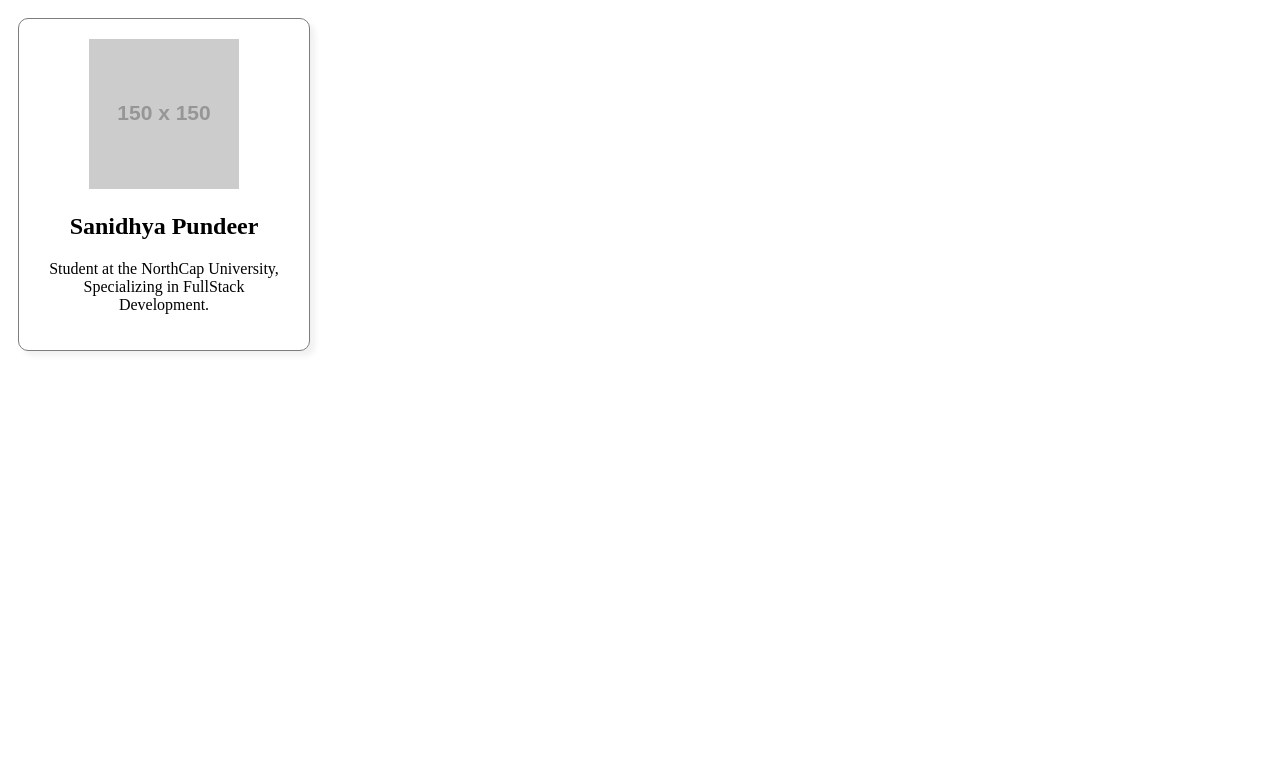
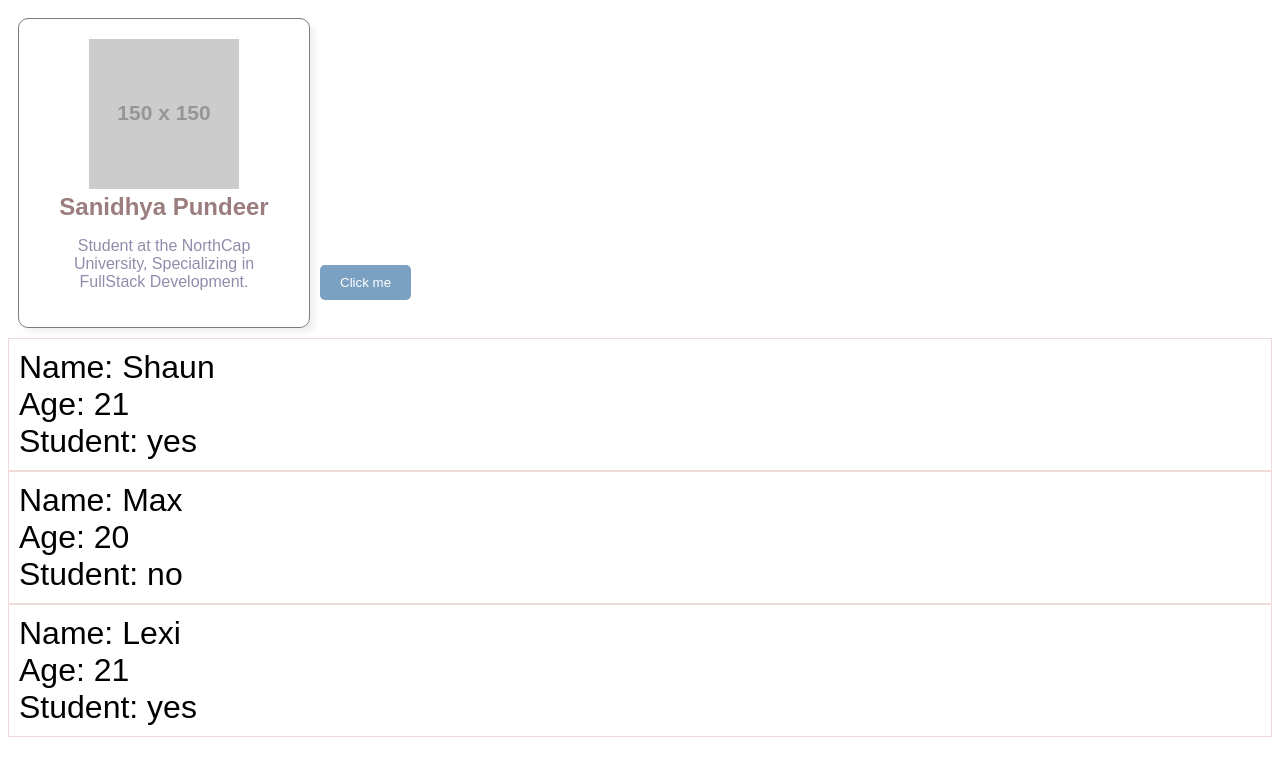
Before and after one commit to Sanidhya-Pundeer/React-Basics, a React (Vite) app in the folder my-react-app/: page / in a window 1280 px wide. Shown: the top 776 px of the page. Built offline with nearby package versions, Linux system fonts and the light colour scheme.

Commit message:
card completed

```diff
--- a/my-react-app/src/App.jsx
+++ b/my-react-app/src/App.jsx
@@ -1,9 +1,15 @@
 import Card from "./Card";
+import Button from "./Buttons/Button";
+import Student from "./Student.jsx";
 
 function App() {
     return (
         <>
         <Card></Card>
+        <Button></Button>
+        <Student name='Shaun' age  = {21} isStudent = {true}></Student>
+        <Student name="Max" age = {20} isStudent ={false}></Student>
+        <Student name="Lexi" age = {21} isStudent ={true}></Student>
         </>
     );
 }
--- /dev/null
+++ b/my-react-app/src/Buttons/Button.jsx
@@ -0,0 +1,10 @@
+import styles from './Button.module.css';
+
+function Button(){
+    return (
+        <button className={styles.Button}>Click me</button>
+        //dynamically loading the class name using the styles keyword
+    );
+}
+
+export default Button;
--- /dev/null
+++ b/my-react-app/src/Buttons/Button.module.css
@@ -0,0 +1,8 @@
+.Button{
+    background-color: rgb(122, 160, 194);
+    color: white;
+    padding: 10px 20px;
+    border-radius: 5px;
+    border: none !important;
+    cursor: pointer;
+  }
--- a/my-react-app/src/Card.jsx
+++ b/my-react-app/src/Card.jsx
@@ -5,7 +5,7 @@ return(
         <h2 className = 'card-title'>
           Sanidhya Pundeer
         </h2>
-        <p>
+        <p className="card-text">
             Student at the NorthCap University, Specializing in FullStack Development.
         </p>
 
--- /dev/null
+++ b/my-react-app/src/Student.jsx
@@ -0,0 +1,12 @@
+function Student(props){
+    return(
+        <div className="student">
+            <p>Name: {props.name}</p> {/* calling props and accessing the name property */}
+            <p>Age: {props.age}</p>
+            <p>Student: {props.isStudent ? 'yes' : 'no'}</p>{/* way to access boolean value using props */}
+
+        </div>
+    );
+}
+
+export default Student;
--- a/my-react-app/src/index.css
+++ b/my-react-app/src/index.css
@@ -16,3 +16,26 @@ height: auto;
 border-radius: 50%;
 margin-bottom: 10px;
 }
+
+.card .card-title{
+  font-family: Arial, Helvetica, sans-serif;
+  margin: 0;
+  color: rgb(155, 125, 125);
+}
+
+
+.card .card-text{
+  font-family: Arial, "Helvetica Neue", Helvetica, sans-serif;
+  color: rgb(142, 142, 172);
+}
+
+.student{
+  font-family: Arial, Helvetica, sans-serif;
+  font-size: 2em;
+  padding: 10px;
+  border: 1px solid rgb(240, 217, 217);
+}
+
+.student p{
+  margin: 0;
+}
```
Also changed, not shown: my-react-app/quickNotes.txt.
